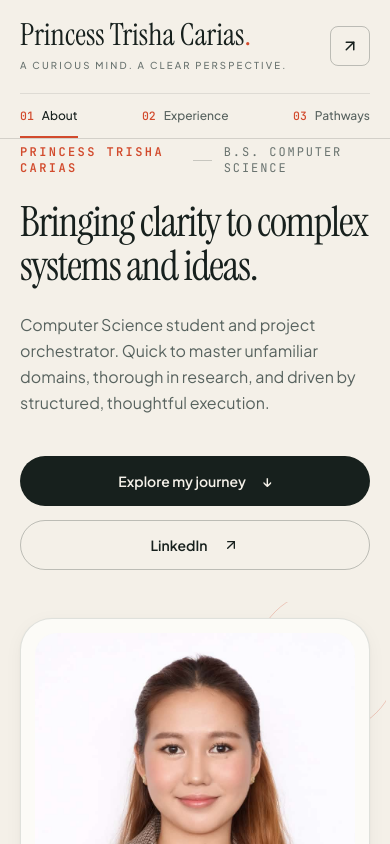
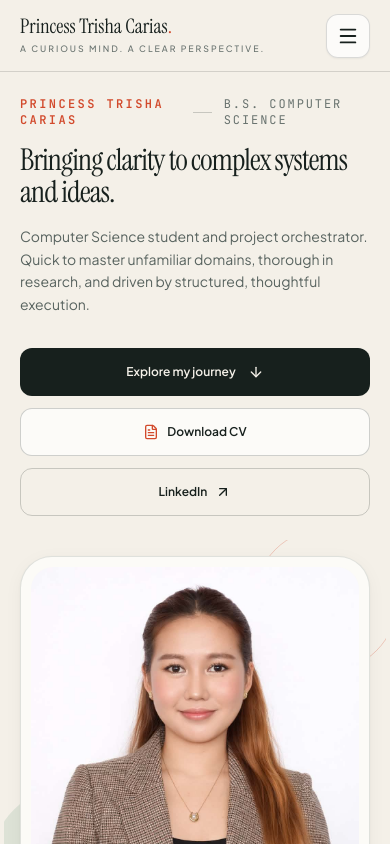
Before and after one commit to coco1oco/trisha-carias, a React (Vite) app: page / in a window 390 px wide. Shown: the top 844 px of the page. Built offline with nearby package versions, Linux system fonts and the light colour scheme.

Commit message:
feat: complete mobile-first website redesign with burger navigation drawer, responsive hero, and full-bleed story lightbox

```diff
--- a/src/components/ExperienceBento.tsx
+++ b/src/components/ExperienceBento.tsx
@@ -31,7 +31,7 @@ export function ExperienceBento({
         {/* Tile 1: Photos Reel (Spans 7 cols on desktop if photos exist, otherwise omitted) */}
         {photos && photos.length > 0 && (
           <div className="sm:col-span-2 lg:col-span-7 rounded-2xl border border-[#17201d]/10 bg-[#e8e2d5]/60 p-4 sm:p-5">
-            <div className="flex items-center justify-between pb-3 border-b border-[#17201d]/10">
+            <div className="flex flex-wrap items-center justify-between gap-1 pb-3 border-b border-[#17201d]/10">
               <span className="font-mono text-xs uppercase tracking-wider text-[#17201d] font-semibold">
                 📸 Field Artifacts ({photos.length})
               </span>
--- a/src/components/Header.tsx
+++ b/src/components/Header.tsx
@@ -1,6 +1,7 @@
 import { useEffect, useRef, useState } from "react"
-import { ArrowUpRight } from "lucide-react"
+import { ArrowUpRight, Menu } from "lucide-react"
 import { NAV_ITEMS } from "../data/content"
+import { MobileNavDrawer } from "./MobileNavDrawer"
 
 interface HeaderProps {
   activeSection: string
@@ -9,6 +10,7 @@ interface HeaderProps {
 export function Header({ activeSection }: HeaderProps) {
   const navItems = NAV_ITEMS
   const [isVisible, setIsVisible] = useState(true)
+  const [isDrawerOpen, setIsDrawerOpen] = useState(false)
   const lastScrollY = useRef(0)
 
   useEffect(() => {
@@ -24,8 +26,8 @@ export function Header({ activeSection }: HeaderProps) {
           if (currentScrollY <= 60) {
             setIsVisible(true)
           } else if (delta > 8) {
-            // Scrolling down -> retract
-            setIsVisible(false)
+            // Scrolling down -> retract (unless mobile drawer is open)
+            if (!isDrawerOpen) setIsVisible(false)
           } else if (delta < -8) {
             // Scrolling up -> reveal
             setIsVisible(true)
@@ -40,31 +42,34 @@ export function Header({ activeSection }: HeaderProps) {
 
     window.addEventListener("scroll", handleScroll, { passive: true })
     return () => window.removeEventListener("scroll", handleScroll)
-  }, [])
+  }, [isDrawerOpen])
 
   return (
+    <>
       <header
         onFocus={() => setIsVisible(true)}
-      className={`fixed top-0 left-0 right-0 z-50 border-b border-[#17201d]/15 bg-[#f4f0e8]/95 px-5 backdrop-blur-xl transition-transform duration-300 ease-in-out sm:px-8 lg:px-12 ${
+        className={`fixed top-0 left-0 right-0 z-40 border-b border-[#17201d]/15 bg-[#f4f0e8]/95 px-5 backdrop-blur-xl transition-transform duration-300 ease-in-out sm:px-8 lg:px-12 ${
           isVisible ? "translate-y-0" : "-translate-y-full"
         }`}
       >
-      <div className="mx-auto grid max-w-[84rem] grid-cols-[1fr_auto] items-center gap-x-8 md:grid-cols-[1fr_auto_1fr]">
+        <div className="mx-auto flex items-center justify-between gap-x-6 md:grid md:grid-cols-[1fr_auto_1fr] md:gap-x-8 max-w-[84rem]">
+          {/* Brand Logo & Tagline */}
           <a
             href="#top"
-          className="group w-fit py-5 focus-visible:outline-2 focus-visible:outline-offset-4 focus-visible:outline-[#d24a2c]"
+            className="group w-fit py-4 md:py-5 focus-visible:outline-2 focus-visible:outline-offset-4 focus-visible:outline-[#d24a2c]"
             aria-label="Princess Trisha Carias — home"
           >
-          <span className="block font-serif text-[1.9rem] leading-none sm:text-[2.1rem]">
+            <span className="block font-serif text-[1.25rem] leading-none sm:text-[1.65rem] md:text-[2.1rem]">
               Princess Trisha Carias<span className="text-[#d24a2c]">.</span>
             </span>
-          <span className="mt-2 block text-[0.6rem] font-medium uppercase tracking-[0.22em] text-[#69736f] transition-colors group-hover:text-[#d24a2c]">
+            <span className="mt-1.5 block text-[0.55rem] sm:text-[0.6rem] font-medium uppercase tracking-[0.22em] text-[#69736f] transition-colors group-hover:text-[#d24a2c]">
               A curious mind. A clear perspective.
             </span>
           </a>
 
+          {/* Desktop Center Navigation (Hidden on mobile) */}
           <nav
-          className="order-3 col-span-2 flex items-center justify-between gap-6 border-t border-[#17201d]/10 md:order-none md:col-span-1 md:justify-center md:gap-8 md:border-0 lg:gap-10"
+            className="hidden md:flex items-center justify-center gap-8 lg:gap-10"
             aria-label="Primary navigation"
           >
             {navItems.map((item, index) => (
@@ -73,7 +78,7 @@ export function Header({ activeSection }: HeaderProps) {
                 aria-current={
                   activeSection === item.id ? "location" : undefined
                 }
-              className={`group relative flex items-center gap-2 py-3.5 text-xs font-medium transition-colors focus-visible:outline-2 focus-visible:outline-offset-4 focus-visible:outline-[#d24a2c] md:py-9 md:text-sm ${
+                className={`group relative flex items-center gap-2 py-8 text-xs lg:text-sm font-medium transition-colors focus-visible:outline-2 focus-visible:outline-offset-4 focus-visible:outline-[#d24a2c] ${
                   activeSection === item.id
                     ? "text-[#17201d]"
                     : "text-[#58635f] hover:text-[#17201d]"
@@ -97,14 +102,15 @@ export function Header({ activeSection }: HeaderProps) {
             ))}
           </nav>
 
+          {/* Right Action: Desktop 'Let's talk' Button */}
+          <div className="hidden md:flex justify-self-end">
             <a
-          className="group flex items-center gap-3 justify-self-end text-xs font-medium focus-visible:outline-2 focus-visible:outline-offset-4 focus-visible:outline-[#d24a2c] sm:text-sm"
+              className="group flex items-center gap-3 text-xs font-medium focus-visible:outline-2 focus-visible:outline-offset-4 focus-visible:outline-[#d24a2c] sm:text-sm"
               href="#contact"
             >
-          <span className="hidden transition-colors group-hover:text-[#d24a2c] sm:inline">
+              <span className="transition-colors group-hover:text-[#d24a2c]">
                 Let&apos;s talk
               </span>
-          <span className="sr-only sm:hidden">Let&apos;s talk</span>
               <span
                 aria-hidden="true"
                 className="grid size-10 place-items-center rounded-lg border border-[#17201d]/25 text-lg transition-colors group-hover:border-[#17201d] group-hover:bg-[#17201d] group-hover:text-[#f4f0e8]"
@@ -113,6 +119,26 @@ export function Header({ activeSection }: HeaderProps) {
               </span>
             </a>
           </div>
+
+          {/* Mobile Right Action: Burger Menu Button */}
+          <button
+            type="button"
+            onClick={() => setIsDrawerOpen(true)}
+            className="flex md:hidden size-11 items-center justify-center rounded-xl border border-[#17201d]/15 bg-white/70 hover:bg-white text-[#17201d] transition-colors cursor-pointer shadow-xs focus-visible:outline-2 focus-visible:outline-offset-2 focus-visible:outline-[#d24a2c]"
+            aria-label="Open mobile navigation menu"
+            aria-expanded={isDrawerOpen}
+          >
+            <Menu className="size-5.5" />
+          </button>
+        </div>
       </header>
+
+      {/* Slide-In Mobile Navigation Drawer */}
+      <MobileNavDrawer
+        isOpen={isDrawerOpen}
+        activeSection={activeSection}
+        onClose={() => setIsDrawerOpen(false)}
+      />
+    </>
   )
 }
--- /dev/null
+++ b/src/components/MobileNavDrawer.tsx
@@ -0,0 +1,153 @@
+import { useEffect } from "react"
+import { X, ArrowUpRight, FileText, Mail } from "lucide-react"
+import { NAV_ITEMS, SOCIAL_LINKS } from "../data/content"
+import resumePdf from "../assets/Carias_PrincessTrisha_CV.pdf"
+
+interface MobileNavDrawerProps {
+  isOpen: boolean
+  activeSection: string
+  onClose: () => void
+}
+
+export function MobileNavDrawer({
+  isOpen,
+  activeSection,
+  onClose,
+}: MobileNavDrawerProps) {
+  useEffect(() => {
+    if (!isOpen) return
+
+    const handleKeyDown = (e: KeyboardEvent) => {
+      if (e.key === "Escape") onClose()
+    }
+
+    // Stop Lenis momentum scrolling while drawer is open
+    const lenis = (window as unknown as { __lenis?: { stop: () => void; start: () => void } }).__lenis
+    lenis?.stop()
+
+    const originalOverflow = document.body.style.overflow
+    document.body.style.overflow = "hidden"
+
+    window.addEventListener("keydown", handleKeyDown)
+    return () => {
+      window.removeEventListener("keydown", handleKeyDown)
+      document.body.style.overflow = originalOverflow
+      lenis?.start()
+    }
+  }, [isOpen, onClose])
+
+  if (!isOpen) return null
+
+  return (
+    <div
+      role="dialog"
+      aria-modal="true"
+      aria-label="Navigation menu"
+      className="fixed inset-0 z-50 flex justify-end bg-[#17201d]/60 backdrop-blur-sm transition-opacity"
+      onClick={(e) => {
+        if (e.target === e.currentTarget) onClose()
+      }}
+    >
+      <div className="relative flex flex-col justify-between w-full max-w-sm sm:max-w-md h-full bg-[#f4f0e8] text-[#17201d] p-6 sm:p-8 shadow-2xl overflow-y-auto">
+        {/* Top Header Row */}
+        <div className="flex items-center justify-between border-b border-[#17201d]/10 pb-5">
+          <div>
+            <span className="font-serif text-lg font-normal tracking-tight">
+              Princess Trisha Carias<span className="text-[#d24a2c]">.</span>
+            </span>
+            <p className="font-mono text-[0.65rem] uppercase tracking-wider text-[#69736f]">
+              Portfolio Menu
+            </p>
+          </div>
+          <button
+            type="button"
+            onClick={onClose}
+            className="flex size-10 items-center justify-center rounded-full border border-[#17201d]/15 bg-white/60 hover:bg-white text-[#17201d] transition-colors cursor-pointer"
+            aria-label="Close navigation menu"
+          >
+            <X className="size-5" />
+          </button>
+        </div>
+
+        {/* Navigation Chapter Links */}
+        <nav className="my-8 flex flex-col gap-4" aria-label="Mobile Navigation">
+          {NAV_ITEMS.map((item, idx) => {
+            const isActive = activeSection === item.href.replace("#", "")
+            return (
+              <a
+                key={item.href}
+                href={item.href}
+                onClick={onClose}
+                className={`group flex items-baseline justify-between rounded-xl px-4 py-3 font-serif text-2xl transition-colors ${
+                  isActive
+                    ? "bg-[#17201d] text-[#f4f0e8]"
+                    : "hover:bg-[#17201d]/8 text-[#17201d]"
+                }`}
+              >
+                <div className="flex items-baseline gap-3">
+                  <span
+                    className={`font-mono text-xs font-semibold ${
+                      isActive ? "text-[#d24a2c]" : "text-[#69736f]"
+                    }`}
+                  >
+                    0{idx + 1}
+                  </span>
+                  <span>{item.label}</span>
+                </div>
+                <ArrowUpRight
+                  className={`size-4 transition-transform group-hover:translate-x-0.5 group-hover:-translate-y-0.5 ${
+                    isActive ? "text-white" : "text-[#69736f]"
+                  }`}
+                />
+              </a>
+            )
+          })}
+        </nav>
+
+        {/* Footer Actions & Direct Links */}
+        <div className="border-t border-[#17201d]/10 pt-6 space-y-4">
+          <div className="grid grid-cols-2 gap-3">
+            <a
+              href="#contact"
+              onClick={onClose}
+              className="flex items-center justify-center gap-2 rounded-xl bg-[#d24a2c] px-4 py-3 font-mono text-xs font-semibold text-white transition-opacity hover:opacity-90 cursor-pointer shadow-xs"
+            >
+              <span>Let's talk</span>
+              <ArrowUpRight className="size-3.5" />
+            </a>
+
+            <a
+              href={resumePdf}
+              download="Princess_Trisha_Carias_CV.pdf"
+              className="flex items-center justify-center gap-2 rounded-xl border border-[#17201d]/20 bg-white/70 px-4 py-3 font-mono text-xs font-semibold text-[#17201d] transition-colors hover:bg-white cursor-pointer"
+            >
+              <FileText className="size-3.5 text-[#d24a2c]" />
+              <span>Resume</span>
+            </a>
+          </div>
+
+          <div className="flex items-center justify-between pt-2 px-1 text-xs text-[#58635f]">
+            <a
+              href={SOCIAL_LINKS.linkedin}
+              target="_blank"
+              rel="noreferrer"
+              className="inline-flex items-center gap-1.5 hover:text-[#17201d] transition-colors"
+            >
+              <svg className="size-3.5 fill-current" viewBox="0 0 24 24" aria-hidden="true">
+                <path d="M19 3a2 2 0 0 1 2 2v14a2 2 0 0 1-2 2H5a2 2 0 0 1-2-2V5a2 2 0 0 1 2-2h14m-.5 15.5v-5.3a3.26 3.26 0 0 0-3.26-3.26c-.85 0-1.84.52-2.28 1.3v-1.11h-2.79v8.37h2.79v-4.93c0-.77.62-1.4 1.39-1.4a1.4 1.4 0 0 1 1.4 1.4v4.93h2.75M6.46 10.9v8.37H9.2V10.9H6.46M7.83 6.45a1.6 1.6 0 0 0-1.6 1.6 1.6 1.6 0 0 0 1.6 1.6 1.6 1.6 0 0 0 1.6-1.6 1.6 1.6 0 0 0-1.6-1.6Z" />
+              </svg>
+              <span>LinkedIn</span>
+            </a>
+            <a
+              href={SOCIAL_LINKS.email}
+              className="inline-flex items-center gap-1.5 hover:text-[#17201d] transition-colors"
+            >
+              <Mail className="size-3.5" />
+              <span>Email</span>
+            </a>
+          </div>
+        </div>
+      </div>
+    </div>
+  )
+}
--- a/src/sections/Experience.tsx
+++ b/src/sections/Experience.tsx
@@ -162,7 +162,7 @@ export function Experience() {
                     <button
                       type="button"
                       onClick={() => setExpandedId(isExpanded ? null : exp.id)}
-                      className="inline-flex items-center gap-2 rounded-xl border border-[#d24a2c]/35 bg-[#fff5f2] px-3.5 py-2 font-mono text-xs font-semibold text-[#d24a2c] transition-all hover:bg-[#d24a2c] hover:text-white cursor-pointer shadow-xs"
+                      className="inline-flex w-full sm:w-auto items-center justify-between sm:justify-start gap-2 rounded-xl border border-[#d24a2c]/35 bg-[#fff5f2] px-3.5 py-2.5 font-mono text-xs font-semibold text-[#d24a2c] transition-all hover:bg-[#d24a2c] hover:text-white cursor-pointer shadow-xs"
                       aria-expanded={isExpanded}
                     >
                       <span>
--- a/src/sections/Hero.tsx
+++ b/src/sections/Hero.tsx
@@ -1,7 +1,9 @@
 import { useEffect, useRef } from "react"
+import { ArrowDown, FileText } from "lucide-react"
 import { Arrow } from "../components/Arrow"
 import { SOCIAL_LINKS } from "../data/content"
 import trishaPortrait from "../assets/trisha-carias.jpg"
+import resumePdf from "../assets/Carias_PrincessTrisha_CV.pdf"
 import { gsap, isReducedMotion } from "../utils/animations"
 
 export function Hero() {
@@ -55,11 +57,11 @@ export function Hero() {
   return (
     <section
       ref={containerRef}
-      className="relative mx-auto grid max-w-[90rem] overflow-x-clip gap-12 px-5 pt-36 pb-20 sm:px-8 sm:pt-40 sm:pb-28 lg:min-h-screen lg:grid-cols-[1.2fr_.8fr] lg:items-center lg:px-12 lg:pt-36 lg:pb-24"
+      className="relative mx-auto grid max-w-[90rem] overflow-x-clip gap-8 sm:gap-12 px-5 pt-24 pb-14 sm:px-8 sm:pt-32 sm:pb-24 lg:min-h-screen lg:grid-cols-[1.2fr_.8fr] lg:items-center lg:px-12 lg:pt-36 lg:pb-24"
     >
       <div className="relative z-10">
         {/* Folio chapter tag */}
-        <div ref={tagRef} className="mb-6 flex items-center gap-3">
+        <div ref={tagRef} className="mb-4 sm:mb-6 flex items-center gap-3">
           <span className="font-mono text-xs font-semibold uppercase tracking-[0.2em] text-[#d24a2c]">
             Princess Trisha Carias
           </span>
@@ -72,43 +74,47 @@ export function Hero() {
         {/* Minimal, elegant headline */}
         <h1
           ref={headingRef}
-          className="max-w-3xl font-serif text-[clamp(2.6rem,6vw,5.8rem)] font-normal leading-[1.06] tracking-[-0.03em] text-[#17201d]"
+          className="max-w-3xl font-serif text-3xl sm:text-5xl lg:text-[clamp(2.6rem,6vw,5.8rem)] font-normal leading-[1.08] tracking-[-0.03em] text-[#17201d]"
         >
           Bringing clarity to complex systems and ideas.
         </h1>
 
         <p
           ref={bioRef}
-          className="mt-6 max-w-lg text-base leading-relaxed text-[#58635f] sm:text-lg"
+          className="mt-4 sm:mt-6 max-w-lg text-sm sm:text-base lg:text-lg leading-relaxed text-[#58635f]"
         >
           Computer Science student and project orchestrator. Quick to master
           unfamiliar domains, thorough in research, and driven by structured,
           thoughtful execution.
         </p>
 
+        {/* Touch-Friendly Action Buttons */}
         <div
           ref={ctaRef}
-          className="mt-10 flex w-full flex-col gap-3.5 sm:w-auto sm:flex-row"
+          className="mt-8 sm:mt-10 flex w-full flex-col sm:flex-row flex-wrap items-stretch sm:items-center gap-3 sm:gap-3.5"
         >
           <a
             href="#experience"
-            className="group flex min-h-[50px] w-full items-center justify-center gap-4 rounded-full bg-[#17201d] px-7 py-3.5 text-sm font-semibold text-[#f4f0e8] transition-all duration-200 hover:-translate-y-0.5 hover:bg-[#d24a2c] focus-visible:outline-2 focus-visible:outline-offset-2 focus-visible:outline-[#d24a2c] active:scale-[0.98] sm:w-fit"
+            className="group flex min-h-[48px] w-full sm:w-fit items-center justify-center gap-3 rounded-xl sm:rounded-full bg-[#17201d] px-6 sm:px-7 py-3.5 text-xs sm:text-sm font-semibold text-[#f4f0e8] transition-all duration-200 hover:-translate-y-0.5 hover:bg-[#d24a2c] focus-visible:outline-2 focus-visible:outline-offset-2 focus-visible:outline-[#d24a2c] active:scale-[0.98]"
           >
-            Explore my journey
-            <span
-              aria-hidden="true"
-              className="transition-transform duration-200 group-hover:translate-y-0.5"
-            >
-              ↓
-            </span>
+            <span>Explore my journey</span>
+            <ArrowDown className="size-4 transition-transform duration-200 group-hover:translate-y-0.5" />
+          </a>
+          <a
+            href={resumePdf}
+            download="Princess_Trisha_Carias_CV.pdf"
+            className="group flex min-h-[48px] w-full sm:w-fit items-center justify-center gap-2 rounded-xl sm:rounded-full border border-[#17201d]/20 bg-white/70 px-6 sm:px-7 py-3.5 text-xs sm:text-sm font-semibold text-[#17201d] transition-all duration-200 hover:border-[#17201d] hover:bg-white focus-visible:outline-2 focus-visible:outline-offset-2 focus-visible:outline-[#17201d] active:scale-[0.98]"
+          >
+            <FileText className="size-4 text-[#d24a2c]" />
+            <span>Download CV</span>
           </a>
           <a
             href={SOCIAL_LINKS.linkedin}
             target="_blank"
             rel="noreferrer"
-            className="group flex min-h-[50px] w-full items-center justify-center gap-4 rounded-full border border-[#17201d]/25 px-7 py-3.5 text-sm font-semibold text-[#17201d] transition-all duration-200 hover:border-[#17201d] hover:bg-white/50 focus-visible:outline-2 focus-visible:outline-offset-2 focus-visible:outline-[#17201d] active:scale-[0.98] sm:w-fit"
+            className="group flex min-h-[48px] w-full sm:w-fit items-center justify-center gap-2 rounded-xl sm:rounded-full border border-[#17201d]/20 bg-transparent px-5 py-3.5 text-xs sm:text-sm font-semibold text-[#17201d] transition-all duration-200 hover:border-[#17201d] hover:bg-white/50 focus-visible:outline-2 focus-visible:outline-offset-2 focus-visible:outline-[#17201d] active:scale-[0.98]"
           >
-            LinkedIn
+            <span>LinkedIn</span>
             <Arrow />
           </a>
         </div>
@@ -116,7 +122,7 @@ export function Hero() {
 
       <div
         ref={imageCardRef}
-        className="relative mx-auto w-full max-w-md lg:max-w-lg lg:justify-self-end"
+        className="relative mx-auto w-full max-w-md lg:max-w-lg lg:justify-self-end mt-2 sm:mt-0"
       >
         {/* Soft background glow accents */}
         <div className="pointer-events-none absolute -inset-4 overflow-hidden rounded-[2.5rem] sm:-inset-6 sm:overflow-visible">
@@ -124,17 +130,17 @@ export function Hero() {
           <div className="absolute -bottom-4 -left-4 size-44 rounded-full bg-[#d7dfd3]/80 sm:-bottom-8 sm:-left-8 sm:size-52" />
         </div>
 
-        {/* Archival portrait frame */}
-        <div className="bookplate-card relative overflow-hidden rounded-[2rem] border border-[#17201d]/15 p-3.5 shadow-[0_24px_60px_rgba(23,32,29,0.12)]">
+        {/* Archival portrait frame with mobile-constrained height */}
+        <div className="bookplate-card relative overflow-hidden rounded-[2rem] border border-[#17201d]/15 p-2.5 sm:p-3.5 shadow-[0_24px_60px_rgba(23,32,29,0.12)]">
           <img
             src={trishaPortrait}
             alt="Portrait of Princess Trisha Carias"
-            className="aspect-[4/5] w-full rounded-[1.4rem] object-cover object-top"
+            className="aspect-[4/5] max-h-[350px] sm:max-h-none w-full rounded-[1.4rem] object-cover object-top"
           />
 
           {/* Bookplate location caption badge */}
-          <div className="absolute right-5 bottom-5 left-5 rounded-xl border border-white/60 bg-[#f4f0e8]/92 p-3.5 backdrop-blur-md sm:right-7 sm:bottom-7 sm:left-7 sm:p-4">
-            <p className="font-mono text-[0.65rem] font-semibold uppercase tracking-[0.2em] text-[#69736f]">
+          <div className="absolute right-4 bottom-4 left-4 sm:right-7 sm:bottom-7 sm:left-7 rounded-xl border border-white/60 bg-[#f4f0e8]/92 p-3 sm:p-4 backdrop-blur-md">
+            <p className="font-mono text-[0.62rem] sm:text-[0.65rem] font-semibold uppercase tracking-[0.2em] text-[#69736f]">
               Location · Academic Focus
             </p>
             <p className="mt-0.5 text-xs font-semibold text-[#17201d] sm:text-sm">
--- a/src/sections/Projects.tsx
+++ b/src/sections/Projects.tsx
@@ -177,7 +177,7 @@ export function Projects() {
 
               {/* Interactive simulated histogram */}
               <div className="relative mt-6">
-                <div className="grid h-36 grid-cols-7 items-end gap-2 sm:h-40">
+                <div className="grid h-36 grid-cols-7 items-end gap-1.5 sm:gap-2 sm:h-40">
                   {DATA_ANALYZER_BATCHES.map((batch, index) => {
                     const isActive = activeBarIndex === index
                     return (
```
Also changed, not shown: src/components/StoryLightbox.tsx (+6 -6 lines). Lines whose indentation alone changed are shown as unchanged.
